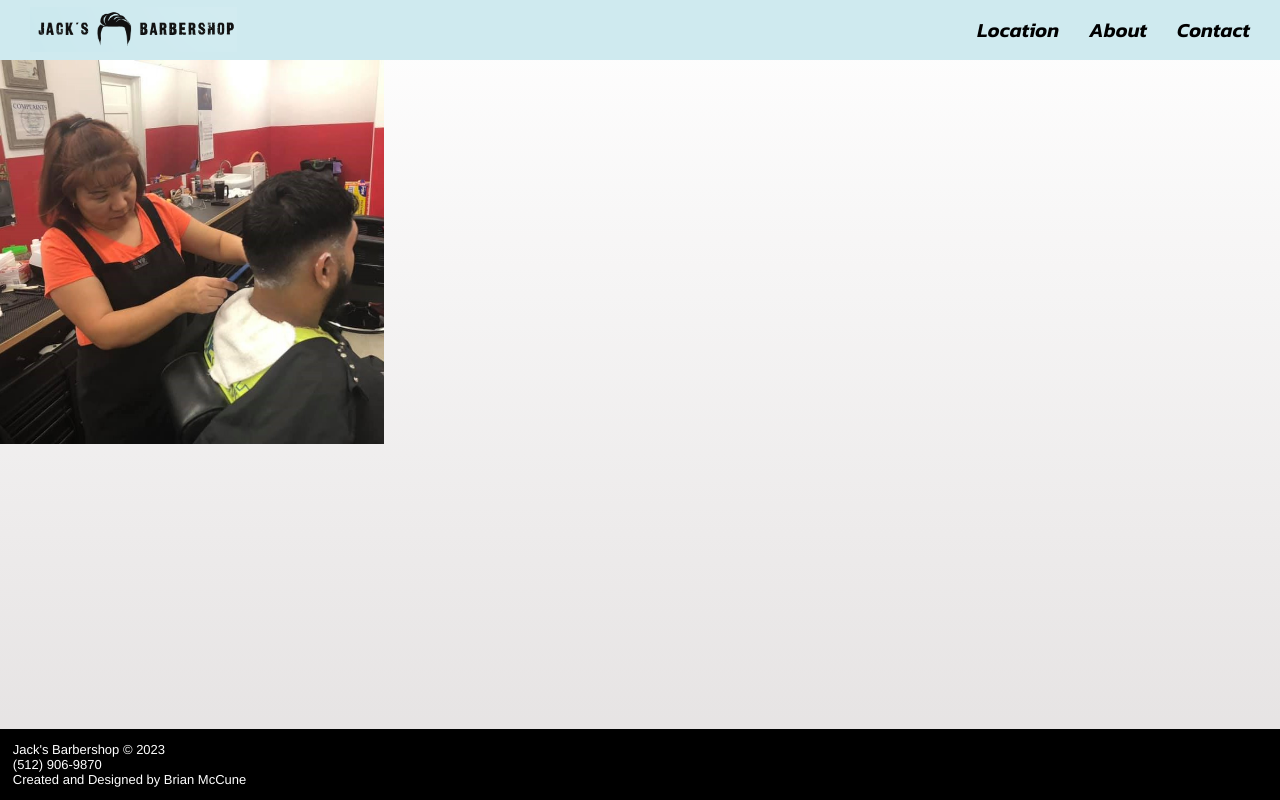
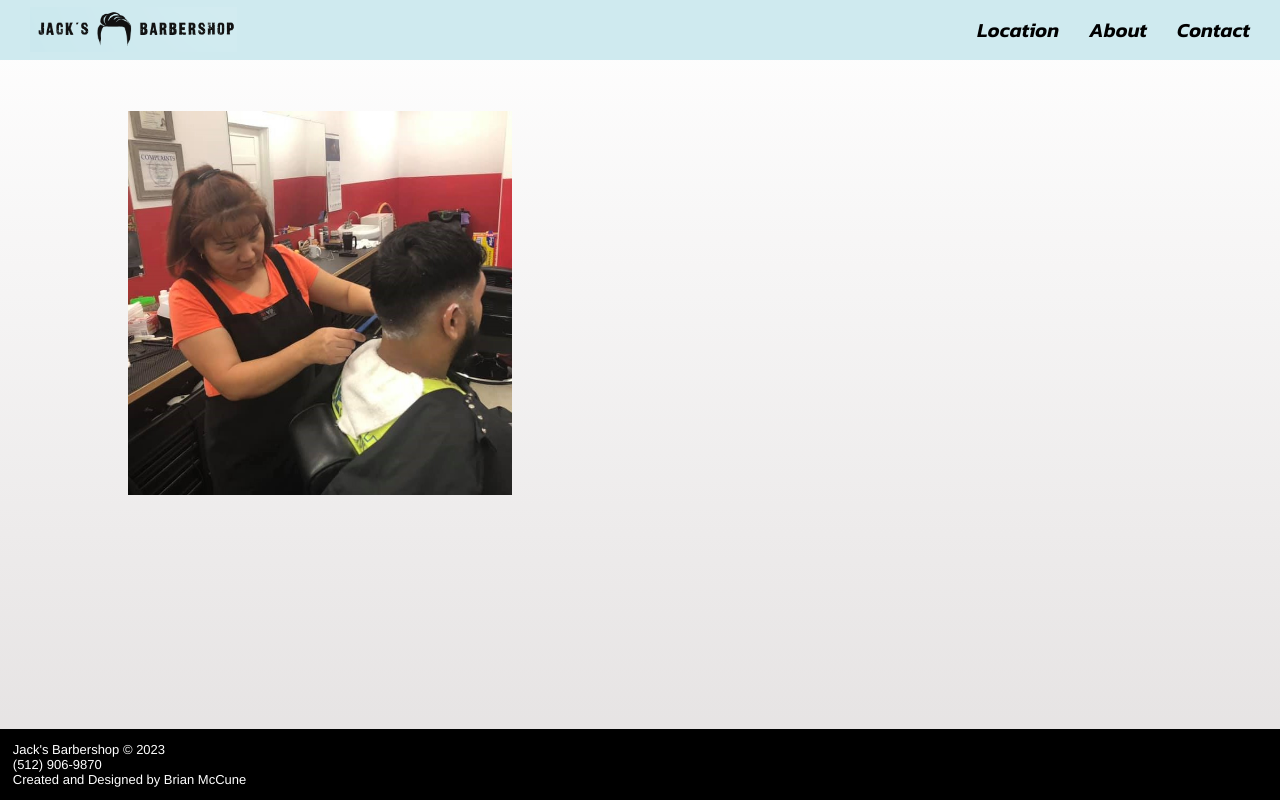
Before and after one commit to Brian4755/Jack-s-Barbershop, a React (Create React App) app: page /about in a window 1280 px wide. Built offline with nearby package versions, Linux system fonts and the light colour scheme.

Commit message:
footer changes

```diff
--- a/src/About.css
+++ b/src/About.css
@@ -1,3 +1,10 @@
 .aboutImage {
   width: 30%;
+  margin-left: 10%;
+  margin-top: 4%;
 }
+
+.aboutPage {
+  /* min-height: 80.8vh; */
+  flex-grow: 1;
+}
--- a/src/About.jsx
+++ b/src/About.jsx
@@ -1,12 +1,10 @@
 import './About.css'
-import FooterAlt from "./FooterAlt"
 
 const About = () => {
   return (
-    <>
+    <div className='aboutPage'>
       <img className="aboutImage" src="./AboutImage.jpg" alt="Barber Shaving Customer" />
-      <FooterAlt />
-    </>
+    </div>
    )
 }
 
--- a/src/App.css
+++ b/src/App.css
@@ -38,3 +38,9 @@ nav {
 .navLinks {
   margin: 10px;
 }
+
+.app {
+  display: flex;
+  flex-flow: column nowrap;
+  min-height: 100vh; /* or the minimum height of your content */
+}
--- a/src/App.js
+++ b/src/App.js
@@ -5,11 +5,11 @@ import Home from './Home';
 import Location from './Location';
 import About from './About';
 import Contact from './Contact';
-// import Footer from './Footer';
+import Footer from './Footer';
 
 function App() {
   return (
-    <>
+    <div className='app'>
     <Navbar />
     <Routes>
       <Route path='/' element={<Home />}/>
@@ -17,8 +17,8 @@ function App() {
       <Route path='/about' element={<About />}/>
       <Route path='/contact' element={<Contact />}/>
     </Routes >
-    {/* <Footer /> */}
-    </>
+    <Footer />
+    </div>
   )
 }
 
--- a/src/Contact.css
+++ b/src/Contact.css
@@ -1,5 +1,7 @@
 .contactInfo {
   text-align: center;
+  /* min-height: 69.97vh; */
+  flex-grow: 1;
 }
 
 .contactUs {
--- a/src/Contact.jsx
+++ b/src/Contact.jsx
@@ -1,7 +1,6 @@
 import './Contact.css'
 import { FontAwesomeIcon } from '@fortawesome/react-fontawesome'
 import { faAddressBook } from '@fortawesome/free-solid-svg-icons'
-import FooterAlt from './FooterAlt'
 
 const Contact = () => {
   return (
@@ -18,7 +17,6 @@ const Contact = () => {
       <img className='facebookIcon' src="./facebookIcon.png" alt="Facebook Icon" />
       </a></p>
       </div>
-      <FooterAlt />
     </div>
    )
 }
--- a/src/Footer.css
+++ b/src/Footer.css
@@ -3,11 +3,13 @@ footer {
   color: white;
   font-family:'Franklin Gothic Medium', 'Arial Narrow', Arial, sans-serif;
   font-size: 13px;
+  /* position: sticky; */
 }
 
 p {
   margin-bottom: 0;
   margin-top: 0;
+  padding: 1%;
 }
 
 .facebookContact {
--- a/src/FooterAlt.css
+++ /dev/null
@@ -1,14 +0,0 @@
-.footerAlt {
-  background-color: black;
-  color: white;
-  font-family:'Franklin Gothic Medium', 'Arial Narrow', Arial, sans-serif;
-  text-align: left;
-  position: absolute;
-  bottom: 0;
-  width: 100%;
-  font-size: 13px;
-}
-
-p {
-  padding: 1%;
-}
--- a/src/FooterAlt.jsx
+++ /dev/null
@@ -1,11 +0,0 @@
-import './FooterAlt.css'
-
-const FooterAlt = () => {
-  return (
-    <div className='footerAlt'>
-        <p>Jack's Barbershop © 2023 <br /> (512) 906-9870 <br />Created and Designed by Brian McCune</p>
-    </div>
-   )
-}
-
-export default FooterAlt
--- a/src/Home.jsx
+++ b/src/Home.jsx
@@ -3,7 +3,6 @@ import ExampleCuts from './ExampleCuts'
 import Hours from './Hours'
 import './Home.css'
 import ScrollButton from './ScrollButton'
-import Footer from './Footer'
 
 const Home = () => {
   function handleClick(e) {
@@ -36,7 +35,6 @@ const Home = () => {
         </div>
       </div>
       <ScrollButton />
-      <Footer />
     </>
    )
 }
--- /dev/null
+++ b/src/Location.css
@@ -0,0 +1,3 @@
+.locationPage {
+  flex-grow: 1;
+}
--- a/src/Location.jsx
+++ b/src/Location.jsx
@@ -1,11 +1,10 @@
-import FooterAlt from "./FooterAlt"
+import './Location.css'
 
 const Location = () => {
   return (
-    <>
+    <div className="locationPage">
     <h1>This is the Location component</h1>
-    <FooterAlt />
-    </>
+    </div>
    )
 }
 
```
